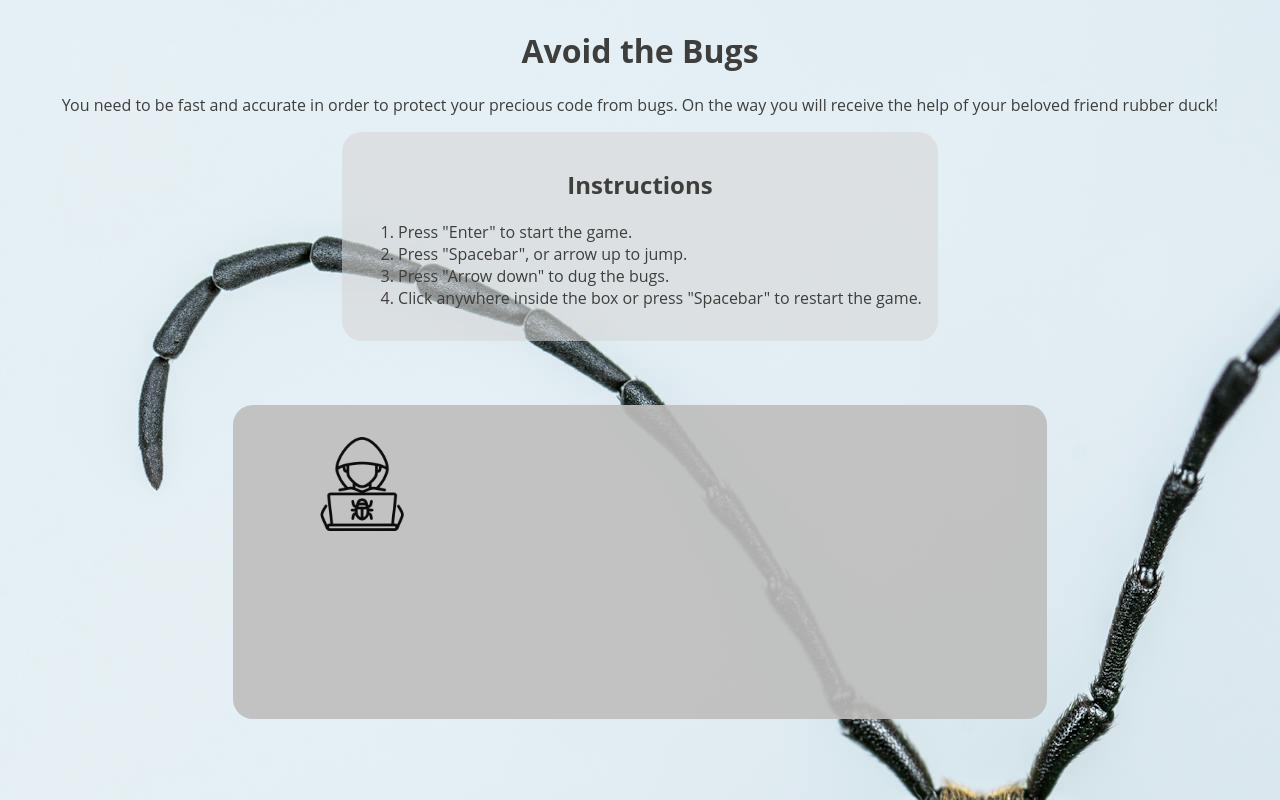
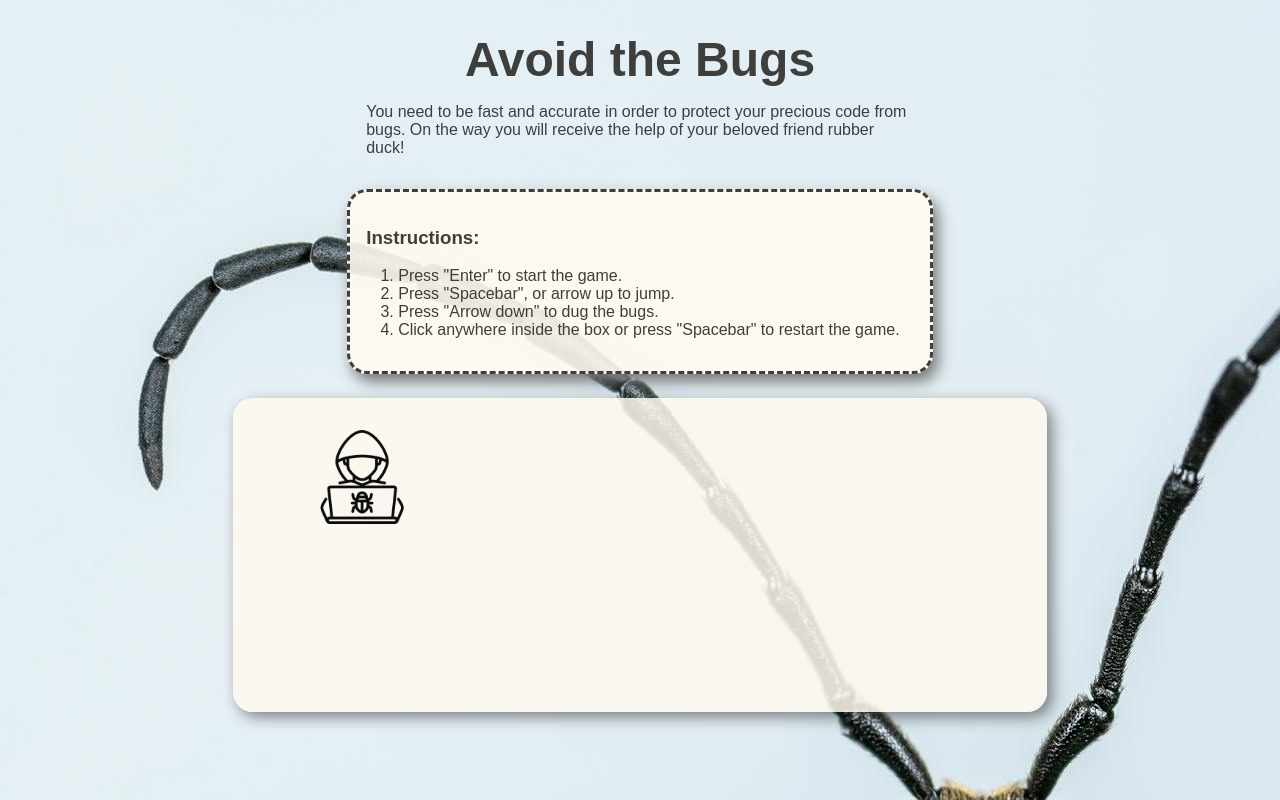
Before and after one commit to raissavml/dev_game, a plain HTML site: page index.html in a window 1280 px wide. Drawn offline with Linux system fonts and the light colour scheme; a web font is replaced by a local one.

Commit message:
Update UI

```diff
--- a/dev.css
+++ b/dev.css
@@ -1,5 +1,7 @@
+@import url('https://fonts.googleapis.com/css2?family=Anta&display=swap');
+
 body{
-    font-family: 'Open Sans', sans-serif;
+    font-family: "Anta", sans-serif;
     text-align: start;
     background-image: url(./images/background.jpg);
     color:#3e3f3d;
@@ -13,11 +15,18 @@ body{
 }
 
 #board{
-    background-color: var(--platinum);
+    background-color: var(--background);
     padding: 2em;
     opacity: 95%;
     border-radius: 20px;
-    margin-top: 3em;
+    margin-top: 0.5em;
+    box-shadow: -5px -8px 15px rgba(255, 255, 255, 0.1),
+    5px 5px 15px rgba(0, 0, 0, 0.5);}
+
+.container-direction{
+    display: flex;
+    align-items: center;
+    flex-direction: column;
 }
 
 @media screen and (max-width: 840px){
@@ -26,21 +35,37 @@ body{
     }
 }
 
-section h2{
+.introduction{
+    display: flex;
+    flex-direction: column;
+    align-items: center;
+}
+
+h1{
+    font-size: 3em;
+    margin: 0.5em 0 0 0;
     text-align: center;
 }
 
 p{
-    margin: 0;
+    width: 50%;
 }
 
-.text-background{
+ol{
+    padding-left: 2em;
+}
+
+.instruction{
     margin: 1em;
-    background-color: rgba(215, 215, 215, 0.587);
+    background-color: var(--background);
     border-radius: 20px;
     padding: 1em;
+    width: 50%;
+    border: 3px  dashed;
+    box-shadow: 5px 8px 15px rgb(119, 119, 119)
 }
 
 :root{
-    --platinum: #bebebdf6;
+    --game-background: rgba(215, 215, 215, 0.8);
+    --background: rgba(255, 250, 240, 0.9);
 }
--- a/index.html
+++ b/index.html
@@ -8,17 +8,21 @@
 </head>
 <body>
     <main class = "container">
+        <div class = 'container-direction'>
+            <section class="introduction">
                 <h1>Avoid the Bugs</h1>
                 <p>You need to be fast and accurate in order to protect your precious code from bugs.
                 On the way you will receive the help of your beloved friend rubber duck!</p>
-        <section class="text-background">
-            <h2>Instructions</h2>
+            </section>
+            <section class="instruction">
+                <h3>Instructions:</h3>
                 <ol>
                     <li>Press "Enter" to start the game.</li>
                     <li>Press "Spacebar", or arrow up to jump.</li>
                     <li>Press "Arrow down" to dug the bugs.</li>
                     <li>Click anywhere inside the box or press "Spacebar" to restart the game.</li>
                 </ol>
+        </div>
             </section>
         <canvas id="board"></canvas>
     </main>
```
Also changed, not shown: 4 other files. Lines whose indentation alone changed are shown as unchanged.
